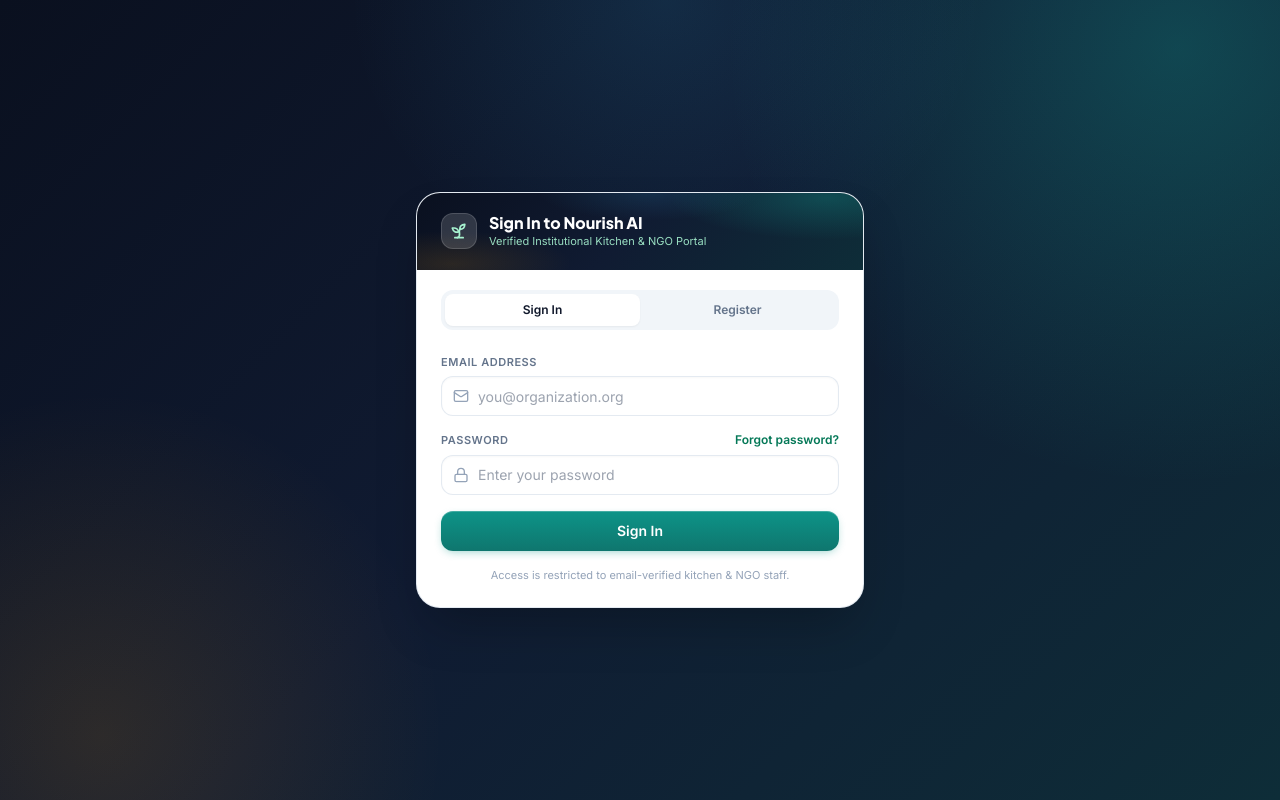
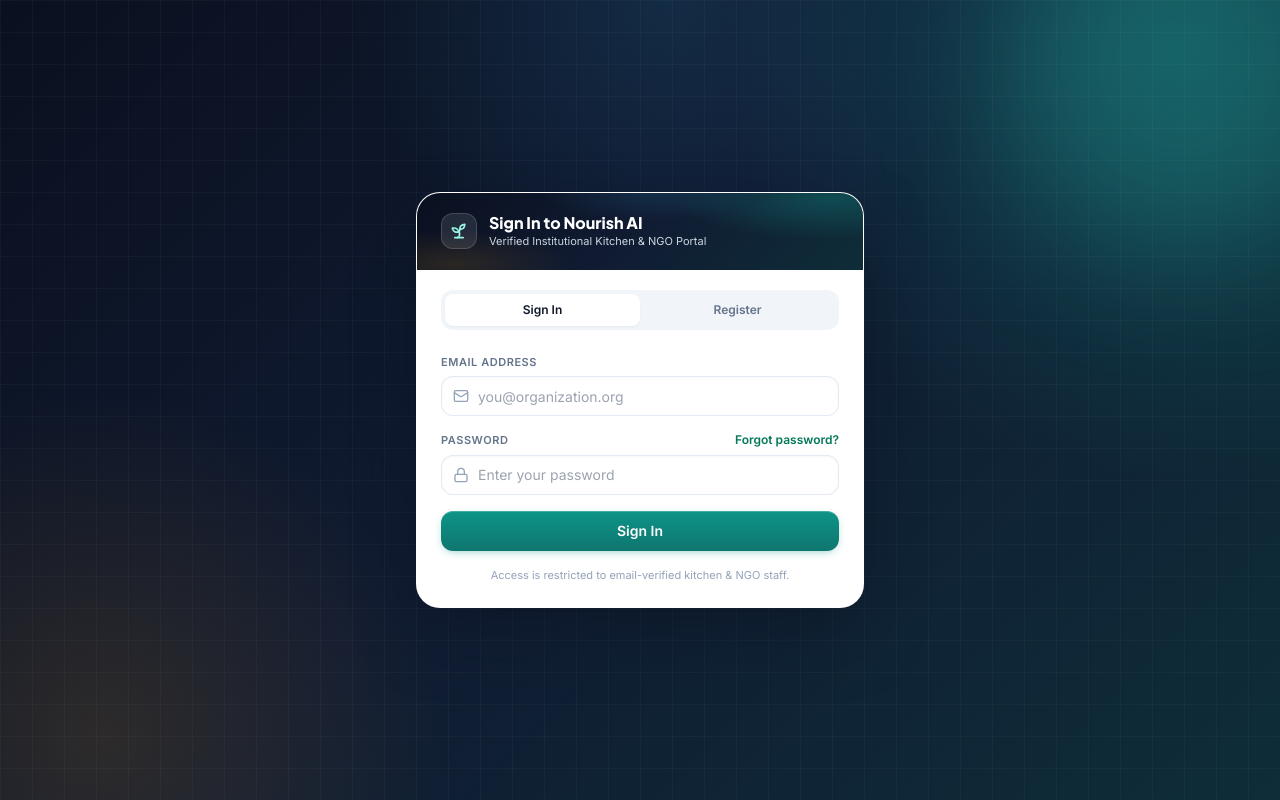
Before and after one commit to R0HITHRAO/AJIET, a React (Vite) app in the folder frontend/: page / in a window 1280 px wide. Built offline with nearby package versions, Linux system fonts and the light colour scheme.

Commit message:
Streamline login screen UI and generalize organization defaults

```diff
--- a/frontend/src/components/AuthModal.jsx
+++ b/frontend/src/components/AuthModal.jsx
@@ -26,7 +26,7 @@ export default function AuthModal({ isOpen, initialMode = 'login', locked = fals
     email: '',
     password: '',
     role: 'Kitchen Manager',
-    organization: 'SMVITM Central Kitchen',
+    organization: 'Central Campus Kitchen',
   });
   const [forgotForm, setForgotForm] = useState({
     email: '',
@@ -129,16 +129,23 @@ export default function AuthModal({ isOpen, initialMode = 'login', locked = fals
     <div
       className={
         locked
-          ? 'no-print min-h-screen w-full hero-mesh flex items-center justify-center p-4'
+          ? 'no-print relative overflow-hidden min-h-screen w-full hero-mesh flex flex-col items-center justify-center p-4 gap-5'
           : 'no-print fixed inset-0 z-50 bg-slate-900/50 backdrop-blur-sm flex items-center justify-center p-4'
       }
     >
-      <div className="animate-modal-in bg-white rounded-3xl border border-slate-200/90 shadow-2xl max-w-md w-full overflow-hidden max-h-[92vh] overflow-y-auto">
+      {locked && (
+        <>
+          <div className="absolute inset-0 hero-grid-overlay pointer-events-none opacity-60" />
+          <div className="absolute -top-32 -right-24 w-96 h-96 rounded-full bg-teal-400/20 blur-3xl pointer-events-none" />
+          <div className="absolute -bottom-32 left-10 w-80 h-80 rounded-full bg-amber-400/12 blur-3xl pointer-events-none" />
+        </>
+      )}
+      <div className="relative animate-modal-in bg-white rounded-3xl border border-white/25 ring-1 ring-slate-900/5 shadow-[0_28px_70px_-15px_rgba(11,18,34,0.62)] max-w-md w-full overflow-hidden max-h-[92vh] overflow-y-auto">
         {/* Header */}
         <div className="hero-mesh text-white px-6 py-5 flex items-center justify-between">
           <div className="flex items-center gap-3">
-            <div className="w-9 h-9 rounded-xl bg-white/15 border border-white/15 flex items-center justify-center">
-              <Sprout className="w-5 h-5 text-emerald-200" />
+            <div className="w-9 h-9 rounded-xl bg-white/10 border border-white/15 flex items-center justify-center">
+              <Sprout className="w-5 h-5 text-teal-200" />
             </div>
             <div>
               <h3 className="font-display text-base font-extrabold leading-tight">
@@ -148,7 +155,7 @@ export default function AuthModal({ isOpen, initialMode = 'login', locked = fals
                   ? 'Create Kitchen Account'
                   : 'Reset Password via Email OTP'}
               </h3>
-              <p className="text-[11px] text-emerald-200/90">
+              <p className="text-[11px] text-slate-300">
                 Verified Institutional Kitchen &amp; NGO Portal
               </p>
             </div>
```
